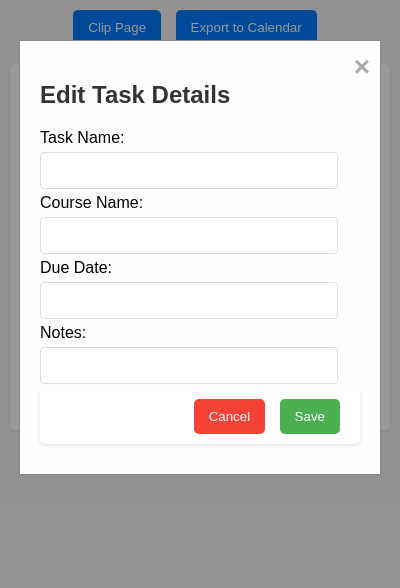
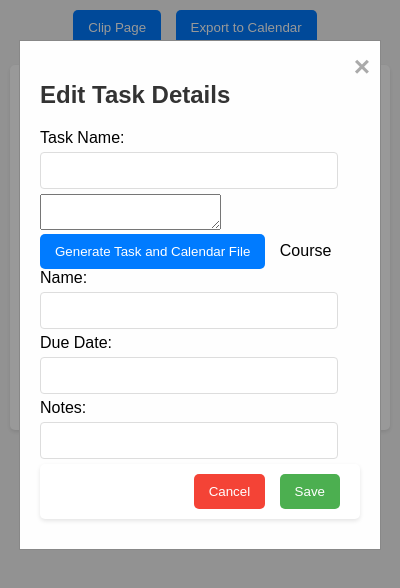
Before and after one commit to zairuiy-coding/mcit_hackathon_TaskToCalendar, a browser extension: page extension_with_api/popup.html in a window 400 px wide. Both pictures are taken after a click on the button "Clip Page". Drawn offline with Linux system fonts and the light colour scheme.

Commit message:
Update popup.html

```diff
--- a/extension_with_api/popup.html
+++ b/extension_with_api/popup.html
@@ -23,6 +23,10 @@
             <label for="taskName">Task Name:</label>
             <input type="text" id="taskName" name="taskName">
 
+            <!-- Added button and textarea for autoFillTaskEditor -->
+            <textarea id="pageContent"></textarea>
+            <button onclick="autoFillTaskEditor(document.getElementById('pageContent').value)">Generate Task and Calendar File</button>
+
             <label for="courseName">Course Name:</label>
             <input type="text" id="courseName" name="courseName">
 
```
